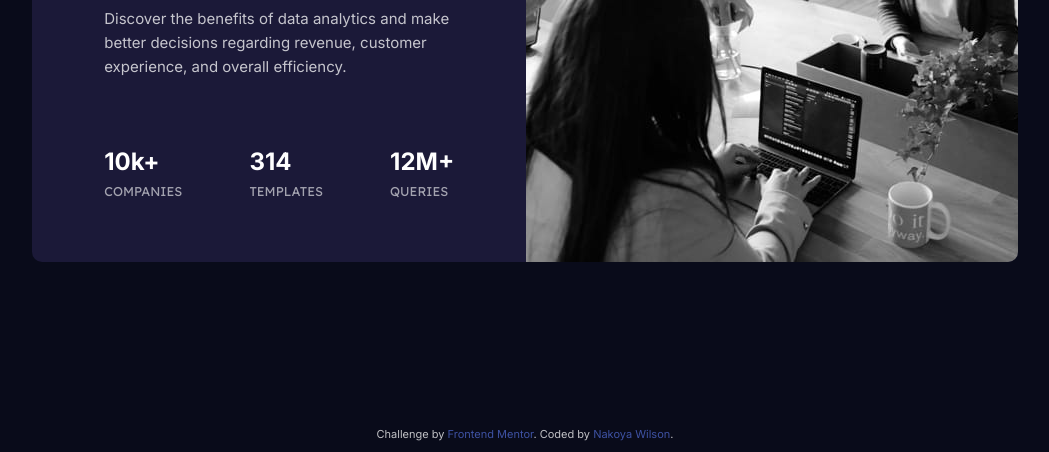
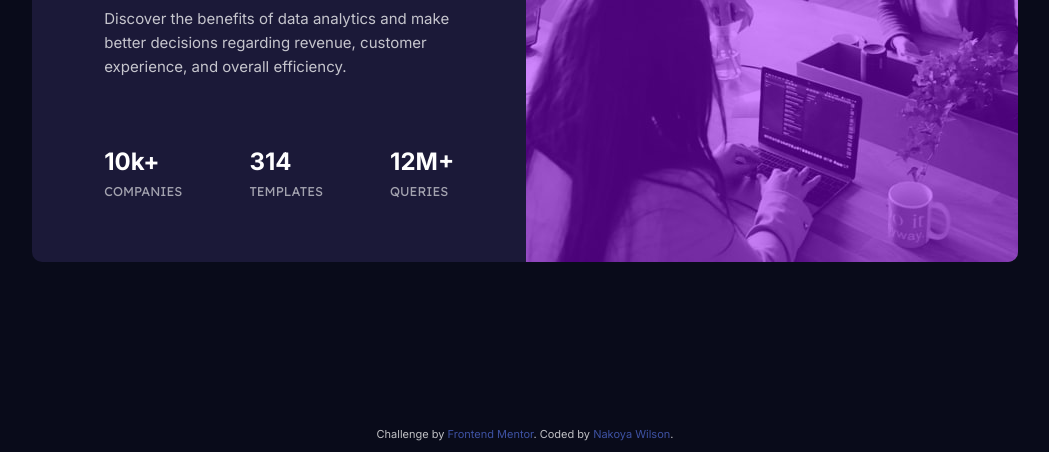
Before and after one commit to nakoyawilson/stats-preview-card-component, a plain HTML site: page index.html in a window 1280 px wide. Shown: the part 348-800 px from the top of the page, without its empty margins (115-1164 px from the left). Drawn offline with Linux system fonts and the light colour scheme.

Commit message:
Add an overlay to the header image

```diff
--- a/css/styles.css
+++ b/css/styles.css
@@ -85,8 +85,24 @@ main {
   font-size: 0.8rem;
 }
 
+.image-content {
+  position: relative;
+}
+
 .image {
   display: block;
+}
+
+.overlay {
+  position: absolute;
+  top: 0;
+  bottom: 0;
+  left: 0;
+  right: 0;
+  height: 100%;
+  width: 100%;
+  opacity: 1;
+  background-color: hsla(277, 100%, 50%, 0.466);
 }
 
 .mobile {
--- a/index.html
+++ b/index.html
@@ -54,6 +54,7 @@
             alt="three women sitting at a desk"
             class="mobile image"
           />
+          <div class="overlay"></div>
         </div>
       </div>
     </main>
```
